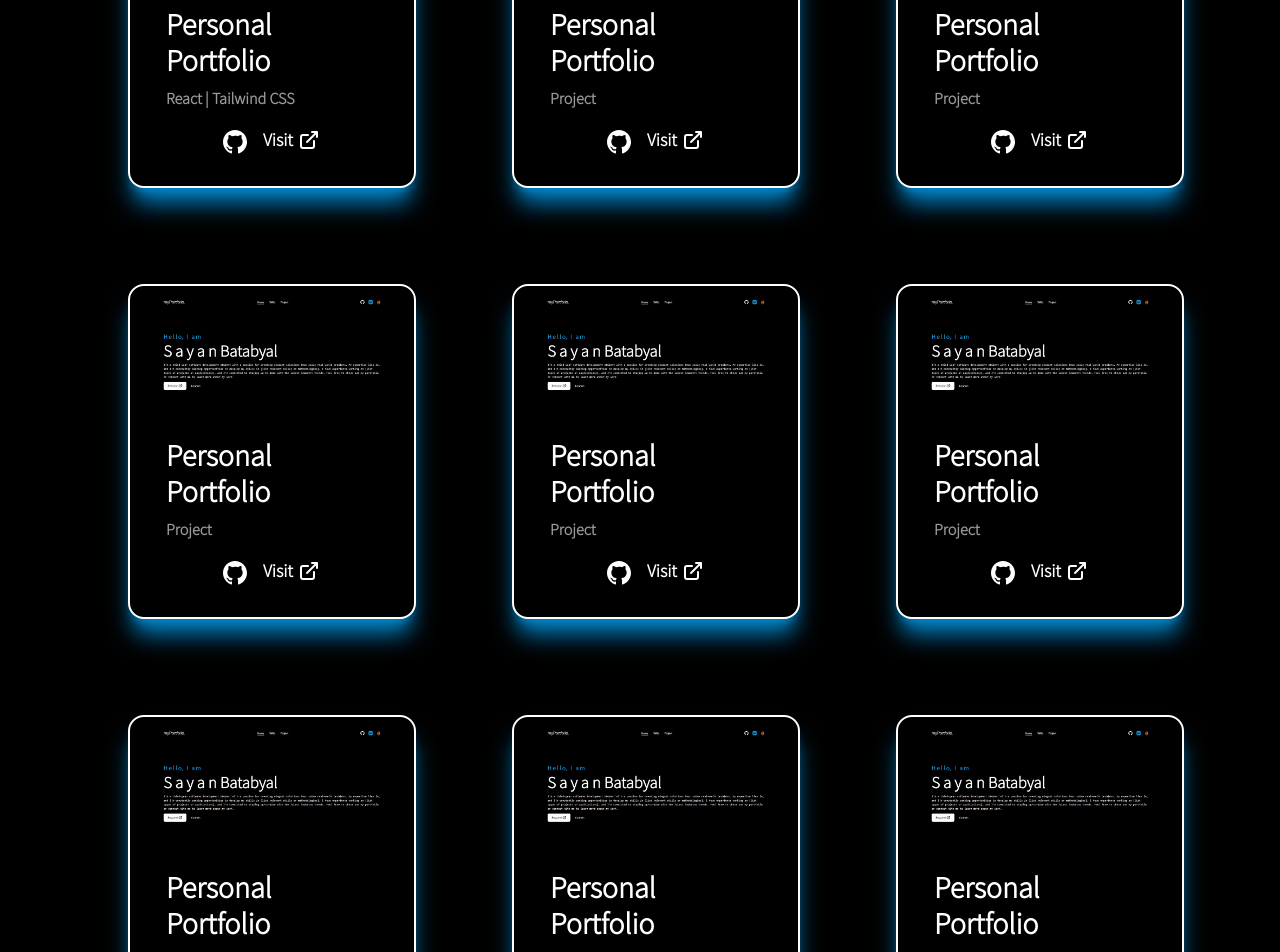
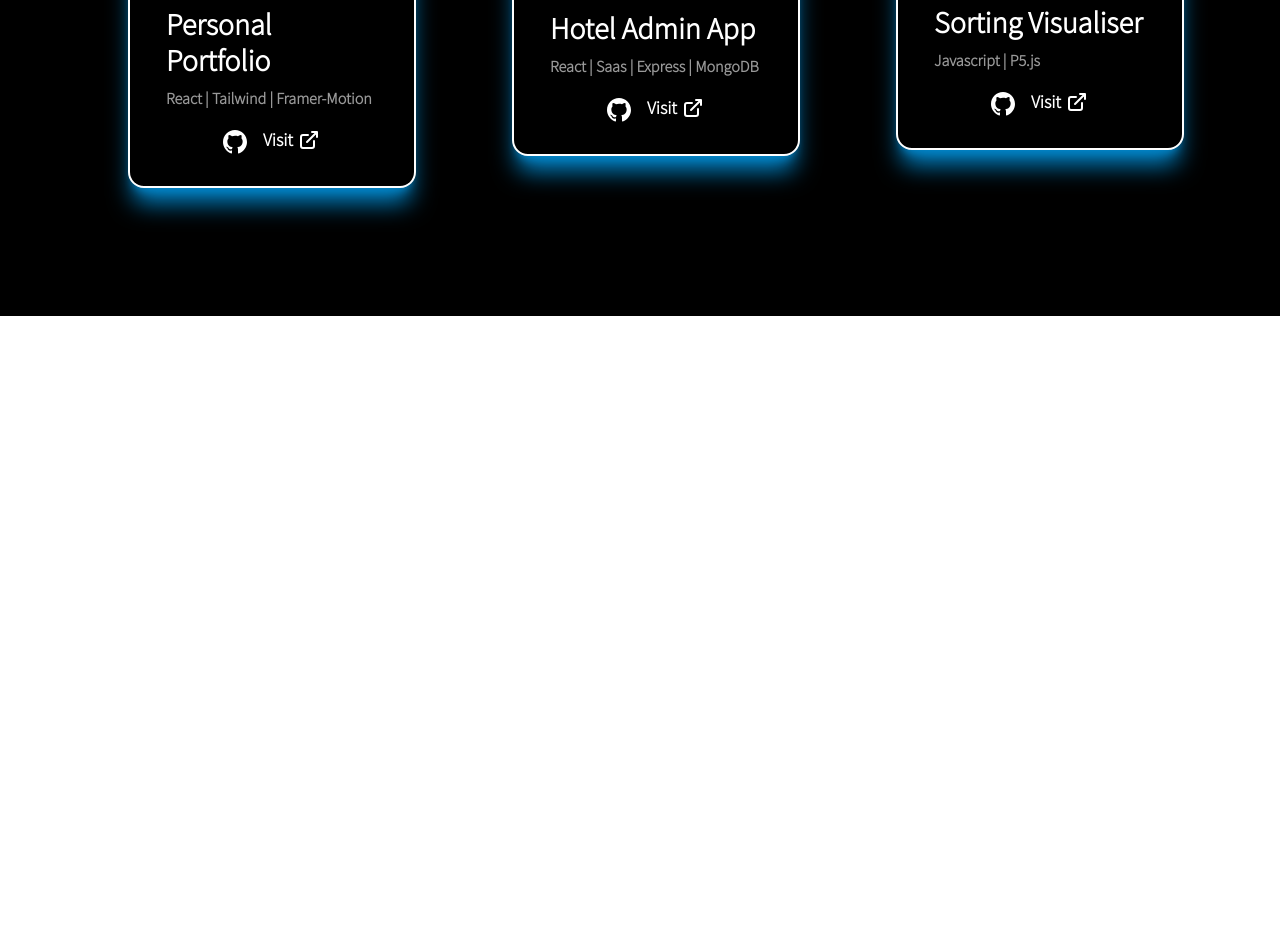
Before and after one commit to Sayan-Batabyal/personal-portfolio, a React (Vite) app: page /project in a window 1280 px wide. Shown: the part 580-1532 px from the top of the page. After the commit the page ends 896 px from the top, so only its background shows below. Built offline with nearby package versions, Linux system fonts and the light colour scheme; a web font is replaced by a local one.

Commit message:
frontend tweaks

```diff
--- a/src/components/Projects.jsx
+++ b/src/components/Projects.jsx
@@ -3,6 +3,9 @@ import Layout from './Layout'
 import AnimatedText from './AnimatedText'
 import { GithubIcon, LinkArrow } from './icons';
 import projImg from '../assets/proj1.jpg'
+import proj2Img from '../assets/proj2.png'
+import proj3Img from '../assets/proj3.png'
+
 import { AnimatePresence, motion } from 'framer-motion';
 import Transition from './Transition';
 import Navbar from './Navbar';
@@ -16,7 +19,7 @@ const Project= ({type,title,img,link,github})=>{
   initial={{y:150}}
   whileInView={{y:0}}
   transition={{duration:0.5,type:"spring"}}
-  viewport={{once:false}}
+  viewport={{once:true}}
 
   >
     <a href={link} target='_blank' className='w-full cursor-pointer overflow-hidden rounded-lg'>
@@ -46,32 +49,13 @@ const Projects = () => {
         <AnimatedText text="Imagination Trumps Knowledge!" className=' lg:!text-7xl sm:!text-3xl xs:!text-2xl mb-16'/>
         <div className='grid grid-cols-12 gap-24  sm:grid-cols-4 lg:grid-cols-8'>
           <div className='col-span-4'>
-            <Project type="React | Tailwind CSS" title="Personal Portfolio" img={projImg} link="/" github="/" />
+            <Project type="React | Tailwind | Framer-Motion" title="Personal Portfolio" img={projImg} link="https://sayan-batabyal-portfolio.netlify.app/" github="https://github.com/Sayan-Batabyal/personal-portfolio" />
           </div>
           <div className='col-span-4'>
-            <Project type="Project" title="Personal Portfolio" img={projImg} link="/" github="/" />
+            <Project type="React | Saas | Express | MongoDB" title="Hotel Admin App" img={proj2Img} link="https://hotels-admin-portal.netlify.app/" github="https://github.com/Sayan-Batabyal/hotel-book-admin" />
           </div>
           <div className='col-span-4'>
-            <Project type="Project" title="Personal Portfolio" img={projImg} link="/" github="/" />
-          </div>
-          <div className='col-span-4'>
-            <Project type="Project" title="Personal Portfolio" img={projImg} link="/" github="/" />
-          </div>
-          <div className='col-span-4'>
-            <Project type="Project" title="Personal Portfolio" img={projImg} link="/" github="/" />
-          </div>
-
-          <div className='col-span-4'>
-            <Project type="Project" title="Personal Portfolio" img={projImg} link="/" github="/" />
-          </div>
-          <div className='col-span-4'>
-            <Project type="Project" title="Personal Portfolio" img={projImg} link="/" github="/" />
-          </div>
-          <div className='col-span-4'>
-            <Project type="Project" title="Personal Portfolio" img={projImg} link="/" github="/" />
-          </div>
-          <div className='col-span-4'>
-            <Project type="Project" title="Personal Portfolio" img={projImg} link="/" github="/" />
+            <Project type="Javascript | P5.js" title="Sorting Visualiser" img={proj3Img} link="https://merge-sort-visualiser.netlify.app/" github="https://github.com/Sayan-Batabyal/Merge_Sort" />
           </div>
 
         </div>
```
Also changed, not shown: src/assets/proj2.png (added), src/assets/proj3.png (added).
